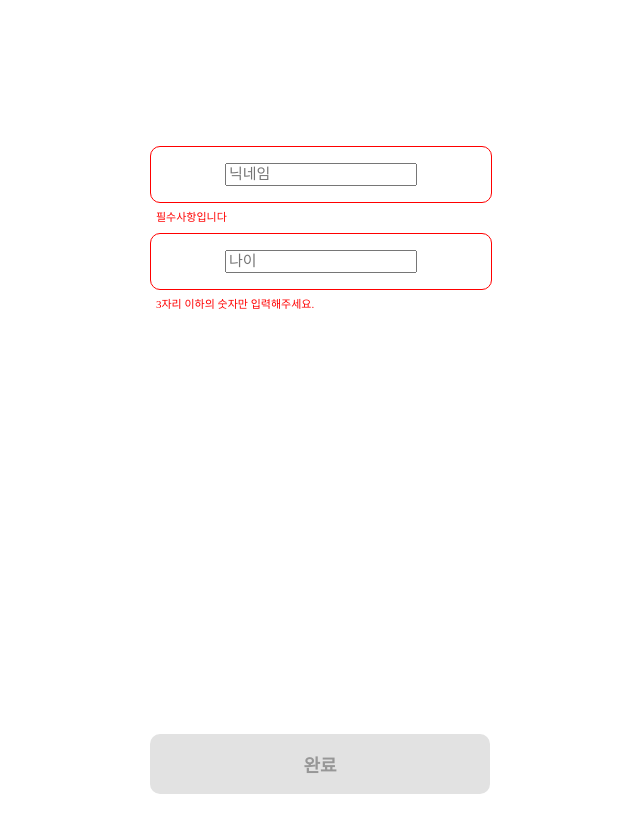
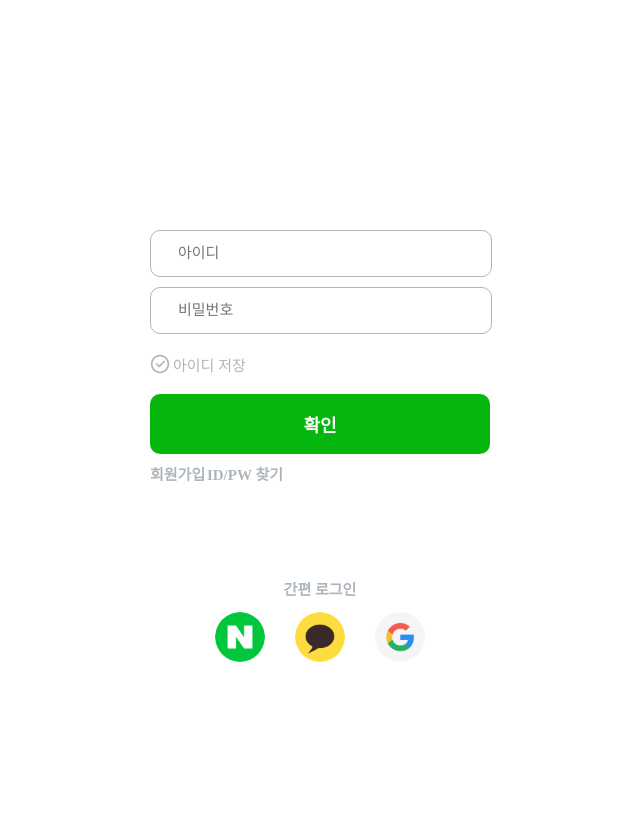
Before and after one commit to mnbvcxzyj/Client, a React (Create React App) app in the folder travel-lion-fe/: page /newbill in a window 1280 px wide. Shown: the top 832 px of the page, without its empty margins (320-960 px from the left). After the commit the page ends 800 px from the top, so only its background shows below. Built offline with nearby package versions, Linux system fonts and the light colour scheme.

Commit message:
[Feat] 로그인, 회원가입 UI 작업 진행 중

```diff
--- a/travel-lion-fe/src/App.js
+++ b/travel-lion-fe/src/App.js
@@ -12,7 +12,7 @@ import NormalJoin2 from './components/Login/NormalJoin2';
 function App() {
   return (
     <>
-      <NormalJoin2 />
+      <Login />
     </>
   );
 }
--- a/travel-lion-fe/src/components/Login/Login.jsx
+++ b/travel-lion-fe/src/components/Login/Login.jsx
@@ -1,11 +1,12 @@
 import React from 'react';
 import styled from 'styled-components';
 import { useState } from 'react';
+import Cookies from 'js-cookie';
 
-const CenteredDiv = styled.div`
-  display: flex;
-  align-items: center;
-  justify-content: center;
+const CenterDiv = styled.div`
+  position: relative;
+  width: 340px;
+  margin: auto;
 `;
 
 const IdBox = styled.div`
@@ -113,9 +114,10 @@ const CheckText = styled.div`
   line-height: normal;
 `;
 
-const Join = styled.span`
-  position: relative;
+const Join = styled.text`
+  position: absolute;
   top: 463px;
+  width: 130px;
   color: var(--Gray, #adb6bd);
   font-family: Pretendard;
   font-size: 15px;
@@ -124,9 +126,10 @@ const Join = styled.span`
   line-height: normal;
 `;
 
-const Find = styled.span`
-  position: relative;
+const Find = styled.text`
+  position: absolute;
   top: 463px;
+  width: 133px;
   color: var(--Gray, #adb6bd);
   text-align: right;
   font-family: Pretendard;
@@ -136,26 +139,111 @@ const Find = styled.span`
   line-height: normal;
 `;
 
+const SimpleLogin = styled.div`
+  position: relative;
+  top: 400px;
+  color: var(--Gray, #adb6bd);
+  text-align: center;
+  font-family: Pretendard;
+  font-size: 15px;
+  font-style: normal;
+  font-weight: 600;
+  line-height: normal;
+  margin: auto;
+`;
+
+const SocialLogin = styled.img`
+  position: relative;
+  width: 50px;
+  height: 50px;
+  flex-shrink: 0;
+  border-radius: 50px;
+  margin-top: 13px;
+  margin-right: 30px;
+`;
+
+const GoogleLogin = styled.img`
+  position: relative;
+  width: 50px;
+  height: 50px;
+  flex-shrink: 0;
+  border-radius: 50px;
+  margin-top: 13px;
+  /* Google 이미지에는 오른쪽 마진을 주지 않습니다. */
+`;
+
+//아이디 저장에 react-cookie 이용
+//npm install react-cookie 에러나서 아래의 명령문 사용
+//npm install js-cookie
 function Login() {
-  const [saveBtnClicked, setSaveBtnClicked] = useState(false);
+  const [saveBtnClicked, setSaveBtnClicked] = useState(
+    Cookies.get('savedId') === 'true',
+  );
+
   const handleSaveBtnClick = () => {
-    setSaveBtnClicked(!saveBtnClicked);
+    const newValue = !saveBtnClicked;
+    setSaveBtnClicked(newValue);
+    Cookies.set('savedId', newValue, { expires: 365 }); // 쿠키 설정 및 유효기간 설정
+    console.log('cookie');
   };
 
   return (
-    <CenteredDiv>
-      <div>
+    <CenterDiv>
       <IdBox>
         <IdText placeholder="아이디"></IdText>
       </IdBox>
       <PasswdBox>
-          <PasswdText placeholder="비밀번호"></PasswdText>
+        <PasswdText type="password" placeholder="비밀번호"></PasswdText>
       </PasswdBox>
       <Check>
         <CheckText>확인</CheckText>
       </Check>
       <SaveDiv onClick={handleSaveBtnClick}>
         <SaveIdBtn>
+          {saveBtnClicked ? (
+            <svg
+              xmlns="http://www.w3.org/2000/svg"
+              width="20"
+              height="20"
+              viewBox="0 0 20 20"
+              fill="none"
+            >
+              <g clip-path="url(#clip0_799_6547)">
+                <mask
+                  id="mask0_799_6547"
+                  maskType="luminance"
+                  maskUnits="userSpaceOnUse"
+                  x="0"
+                  y="0"
+                  width="20"
+                  height="20"
+                >
+                  <path
+                    d="M10 18.3332C11.0946 18.3346 12.1786 18.1197 13.1899 17.7008C14.2011 17.2819 15.1196 16.6673 15.8925 15.8923C16.6675 15.1194 17.2821 14.2009 17.701 13.1897C18.1199 12.1784 18.3348 11.0944 18.3334 9.99984C18.3348 8.90529 18.1198 7.82125 17.701 6.81002C17.2821 5.79879 16.6675 4.88031 15.8925 4.10734C15.1196 3.33236 14.2011 2.71776 13.1899 2.29888C12.1786 1.88 11.0946 1.66509 10 1.66651C8.90548 1.66512 7.82144 1.88003 6.81021 2.29891C5.79897 2.71779 4.88049 3.33237 4.10753 4.10734C3.33256 4.88031 2.71797 5.79879 2.29909 6.81002C1.88022 7.82125 1.6653 8.90529 1.66669 9.99984C1.66528 11.0944 1.88018 12.1784 2.29906 13.1897C2.71794 14.2009 3.33254 15.1194 4.10753 15.8923C4.88049 16.6673 5.79897 17.2819 6.81021 17.7008C7.82144 18.1197 8.90548 18.3346 10 18.3332Z"
+                    fill="white"
+                    stroke="white"
+                    stroke-width="1.66667"
+                    stroke-linejoin="round"
+                  />
+                  <path
+                    d="M6.66669 10L9.16669 12.5L14.1667 7.5"
+                    stroke="black"
+                    stroke-width="1.66667"
+                    stroke-linecap="round"
+                    stroke-linejoin="round"
+                  />
+                </mask>
+                <g mask="url(#mask0_799_6547)">
+                  <path d="M0 0H20V20H0V0Z" fill="#05B70C" />
+                </g>
+              </g>
+              <defs>
+                <clipPath id="clip0_799_6547">
+                  <rect width="20" height="20" fill="white" />
+                </clipPath>
+              </defs>
+            </svg>
+          ) : (
             <svg
               xmlns="http://www.w3.org/2000/svg"
               width="20"
@@ -184,6 +272,7 @@ function Login() {
                 </clipPath>
               </defs>
             </svg>
+          )}
         </SaveIdBtn>
         <SaveIdText>아이디 저장</SaveIdText>
       </SaveDiv>
@@ -191,8 +280,13 @@ function Login() {
         <Join>회원가입</Join>
         <Find>ID/PW 찾기</Find>
       </div>
-      </div>
-    </CenteredDiv>
+      <SimpleLogin>
+        간편 로그인<br></br>
+        <SocialLogin src={`/images/naver.png`} alt="Naver"></SocialLogin>
+        <SocialLogin src={`/images/kakao.png`} alt="Kakao"></SocialLogin>
+        <GoogleLogin src={`/images/google.png`} alt="Google"></GoogleLogin>
+      </SimpleLogin>
+    </CenterDiv>
   );
 }
 
--- a/travel-lion-fe/src/components/Login/NormalJoin.jsx
+++ b/travel-lion-fe/src/components/Login/NormalJoin.jsx
@@ -1,4 +1,4 @@
-import React, { useState, useCallback } from 'react';
+import React, { useState, useCallback, useEffect } from 'react';
 import styled from 'styled-components';
 
 const BigDiv = styled.div`
@@ -37,6 +37,10 @@ const Box = styled.div`
   display: flex; /* Flexbox를 사용하여 내부 요소를 가운데 정렬합니다. */
   align-items: center; /* 수직 가운데 정렬 */
   justify-content: center;
+
+  span {
+    display: inline-block;
+  }
 `;
 
 const WarningMessage = styled.span`
@@ -67,6 +71,15 @@ const SentText = styled.div`
   font-size: 10px;
   font-style: normal;
   font-weight: 500;
+  line-height: normal;
+`;
+
+const CountDown = styled.span`
+  color: #f00;
+  font-family: Pretendard;
+  font-size: 12px;
+  font-style: normal;
+  font-weight: 400;
   line-height: normal;
 `;
 
@@ -113,6 +126,8 @@ function NormalJoin() {
   const [emailMessage, setEmailMessage] = useState('');
   const [isEmail, setIsEmail] = useState(false);
   const [boxes, setBoxes] = useState([]); // Box 요소를 관리하는 배열
+  const [countdown, setCountdown] = useState(0); // 카운트 다운 상태 변수 추가
+  const [isCounting, setIsCounting] = useState(false); // 카운트 다운 중 여부
 
   //어쩌구@저쩌구.co 까지만 해도 true 됨
   const onChangeEmail = useCallback((e) => {
@@ -131,15 +146,47 @@ function NormalJoin() {
     }
   }, []);
 
+  useEffect(() => {
+    let timer;
+
+    if (isCounting && countdown > 0) {
+      timer = setTimeout(() => {
+        setCountdown(countdown - 1);
+      }, 1000); // 1초마다 1씩 감소
+    } else if (countdown === 0) {
+      setIsCounting(false);
+    }
+
+    return () => {
+      clearTimeout(timer);
+    };
+  }, [isCounting, countdown]);
+
   const onSendBtnClick = useCallback(() => {
     if (isEmail) {
       // 현재 이메일이 올바를 때만 Box 추가
+
+      const isBoxAlreadyAdded = boxes.length > 0;
+
       const newBox = (
         <Box key={boxes.length + 1}>
-          {<CheckNumInput type="text" placeholder="인증번호"></CheckNumInput>}
+          <CheckNumInput type="text" placeholder="인증번호"></CheckNumInput>
+          <CountDown>
+            {Math.floor(countdown / 60)}:{countdown % 60}
+          </CountDown>
         </Box>
       );
-      setBoxes((prevBoxes) => [...prevBoxes, newBox]);
+
+      // 이미 추가된 상태라면 카운트 다운만 업데이트
+      if (isBoxAlreadyAdded) {
+        setCountdown(300);
+        setIsCounting(true);
+      } else {
+        // 처음 추가될 때만 Box 추가 및 카운트 다운 시작
+        setCountdown(300);
+        setIsCounting(true);
+        setBoxes([newBox]);
+      }
     }
   }, [isEmail, boxes]);
 
--- a/travel-lion-fe/src/components/Login/NormalJoin2.jsx
+++ b/travel-lion-fe/src/components/Login/NormalJoin2.jsx
@@ -143,7 +143,7 @@ function NormalJoin2() {
           <WarningText>
             {age.length === 0 && isNaN(age)
               ? '필수 입력사항입니다'
-              : '3자리 이하의 숫자만 입력해주세요.'}
+              : '2자리 이하의 숫자만 입력해주세요.'}
           </WarningText>
         ) : null}
       </WarningDiv>
```
Lines whose indentation alone changed are shown as unchanged.
